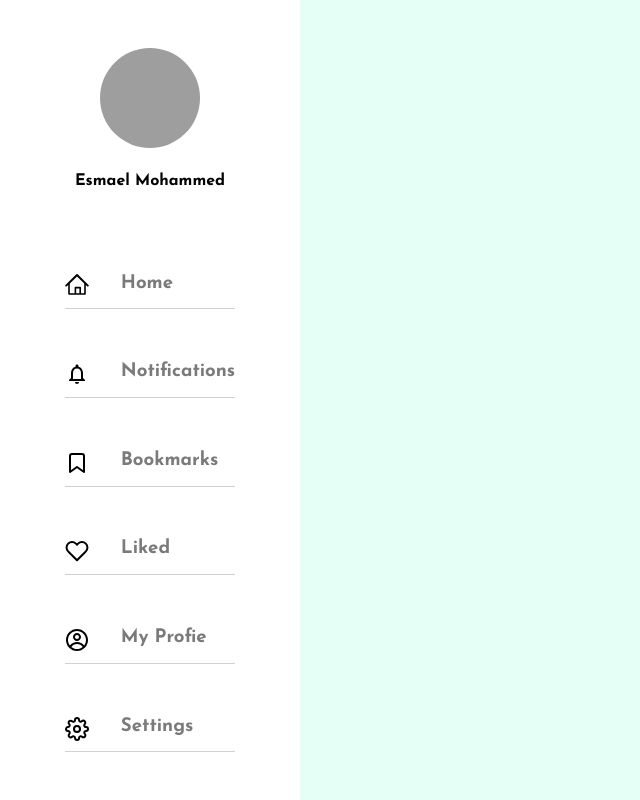
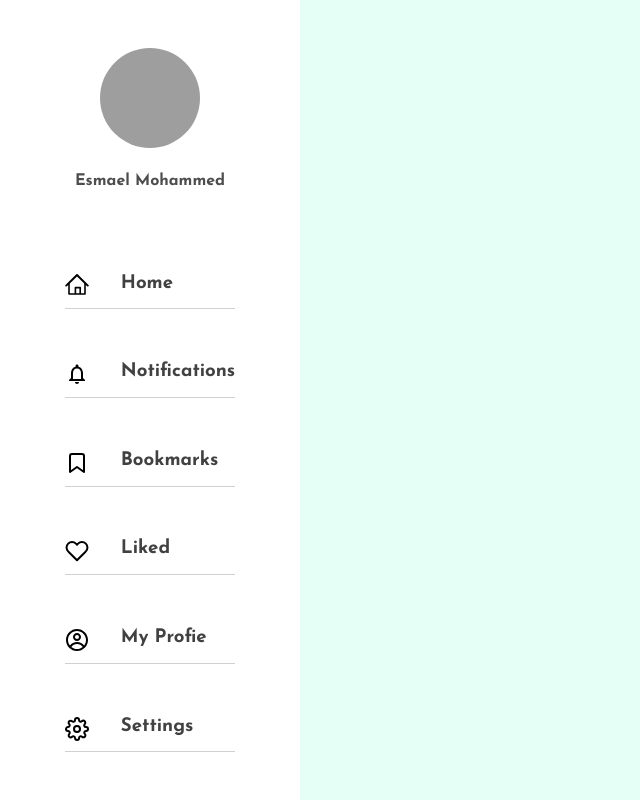
Before and after one commit to esmaelmoh/blog-mern-frontend, a React (Create React App) app: page / in a window 1280 px wide. Shown: the whole page, without its empty margins (0-640 px from the left). Built offline with nearby package versions, Linux system fonts and the light colour scheme; grey boxes are pictures that could not be loaded.

Commit message:
regular commit247

```diff
--- a/src/components/Sidebar/Sidebar.css
+++ b/src/components/Sidebar/Sidebar.css
@@ -40,5 +40,8 @@
     border-bottom: 1px solid rgba(0, 0, 0, 0.185);
 }
 .sidebar-menus .menu-container h3{
-   color: rgba(0, 0, 0, 0.521);
+   color: rgba(0, 0, 0, 0.747);
 }
+h4{
+    color: rgba(0, 0, 0, 0.699);
+}
```
Also changed, not shown: 1 other file (tests, documents, lock files or other folders).
